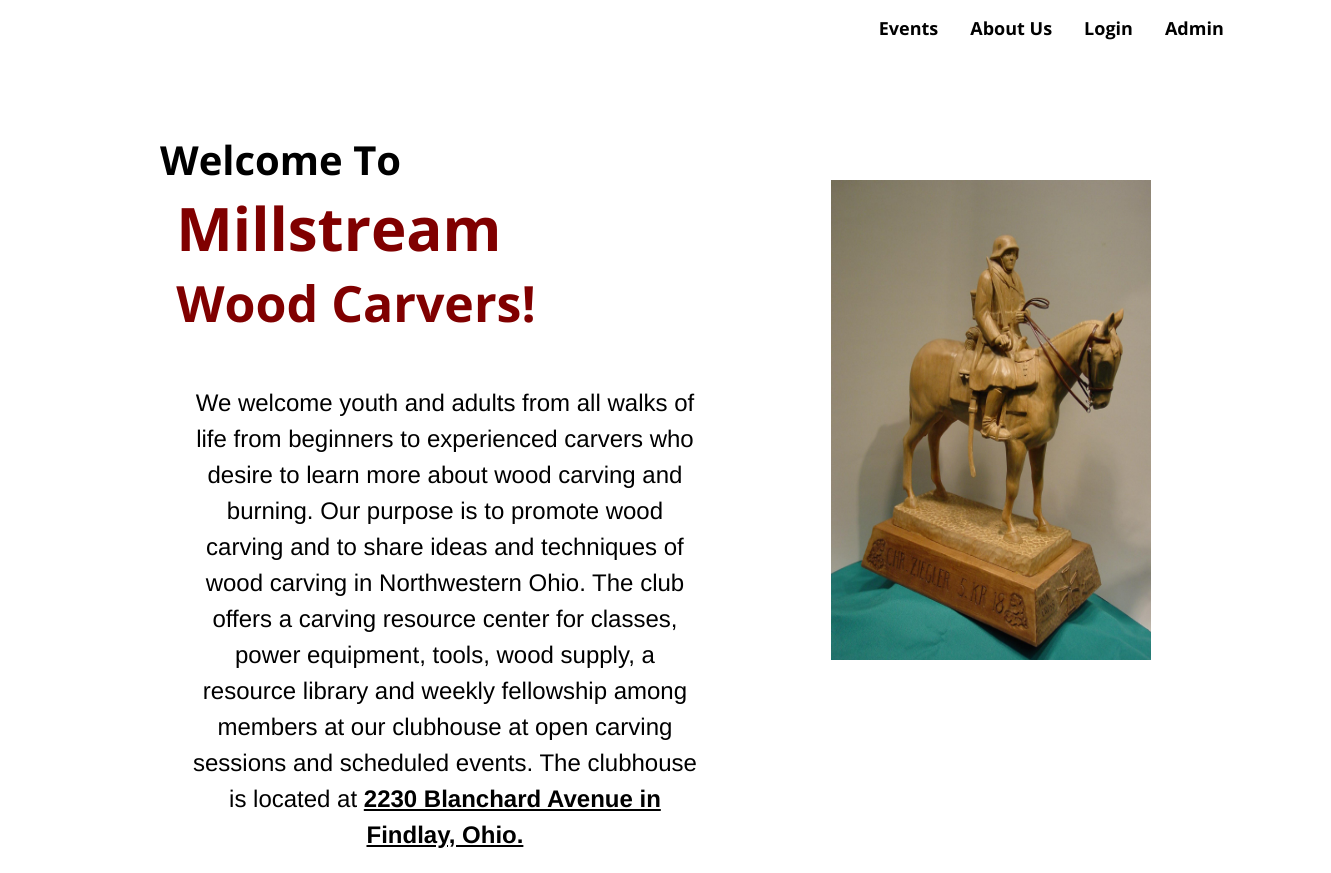
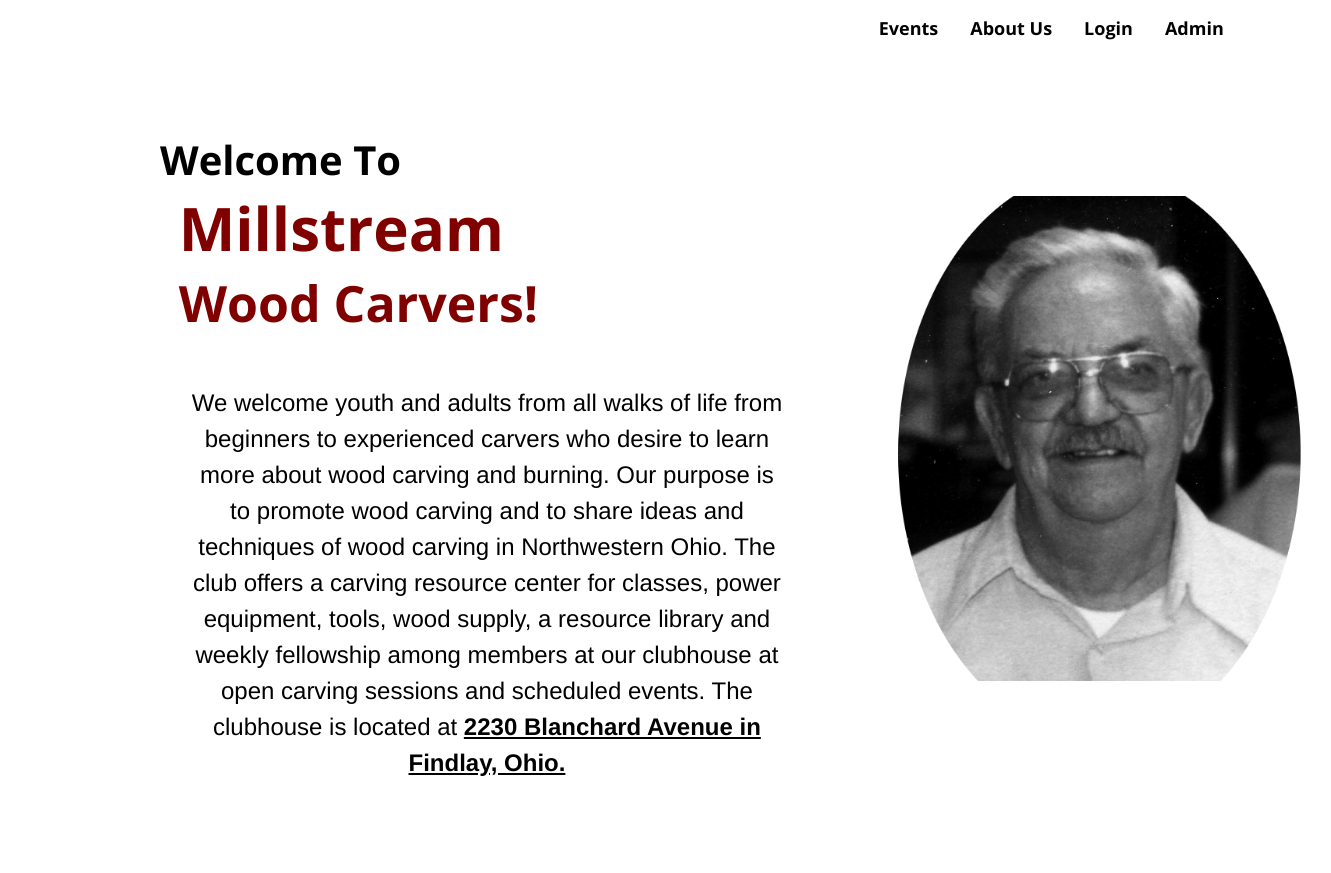
Before and after one commit to sidiBtr/CSCI480-project, a React (Vite) app in the folder frontend/: page / in a window 1280 px wide. Shown: the top 873 px of the page, 1331 px wide, since content can reach past the window. Built offline with nearby package versions, Linux system fonts and the light colour scheme.

Commit message:
Changes to home page and gallery

```diff
--- a/frontend/src/pages/Home.jsx
+++ b/frontend/src/pages/Home.jsx
@@ -8,6 +8,7 @@ import image110 from '../images/110.JPG'
 import eagle from '../images/Eagle.JPG'
 import image141 from '../images/141.JPG'
 import image174 from '../images/174.JPG'
+import tom from '../images/Tom Miller_edit.png'
 
 export default function Home() {
   return (
@@ -28,13 +29,14 @@ export default function Home() {
         </p>
         </div>
         <div className="home-image">
-        <img src={image110} />
+        <img src={tom} />
         </div>
       </div>
     </section>
 
     <div className="gallery-container">
     <section id="gallery">
+      <h3 className="gallery-text">Some of Our Work:</h3>
       <div className="images">
         <img src={image} />
         <img src={help} />
--- a/frontend/src/pages/homePage.css
+++ b/frontend/src/pages/homePage.css
@@ -55,14 +55,16 @@ html {
 
   .home-image {
     display: flex;
-    padding-left: 8em;
-    padding-top: 11em;
+    padding-left: 3em;
+    padding-top: 12em;
+    max-width: 1400px;
   }
 
   .home-image img {
     position: absolute;
-    width: 25%;
-    height: 60%;
+    width: 100%;
+    max-width: 500px;
+    object-fit: cover;
   }
 
   .img-text {
@@ -75,7 +77,10 @@ html {
     padding-top: 4em;
   }
 
-
+  .gallery-text {
+    font-size: 24px;
+    text-align: center;
+  }
 
   .images {
     display: flex;
@@ -106,10 +111,35 @@ html {
     .home-text {
       padding-top: 4em;
       padding-left: 5em;
+      max-width: 600px;
+    }
+
+    .home-text h1 {
+      font-size: 30px;
+    }
+
+    .home-text .welcome {
+      font-size: 20px;
+    }
+
+    .home-text .club {
+      font-size: 25px;
     }
 
     .home-text p {
       font-size: 16px;
+    }
+
+    .home-image {
+      display: none;
+      max-width: 1px;
+      max-height: 1px;
+      padding: 0 0;
+    }
+
+    .home-image img {
+      max-width: 1px;
+      max-height: 1px;
     }
 
     .images {
```
Also changed, not shown: frontend/src/images/Tom Miller_edit.png (added).
